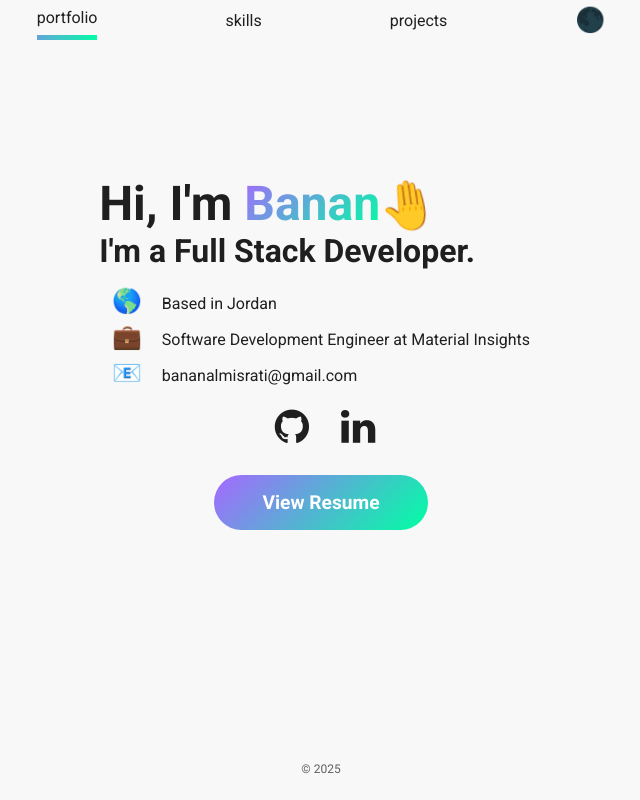
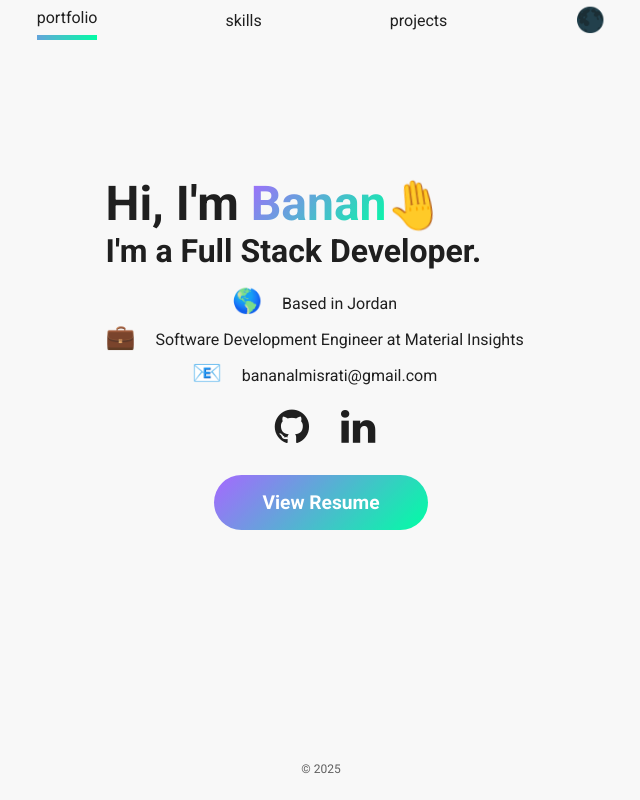
Before and after one commit to BananElmisrati/portfolio, a React (Create React App) app: page /portfolio in a window 1280 px wide. Shown: the whole page, without its empty margins (319-959 px from the left). Built offline with nearby package versions, Linux system fonts and the light colour scheme; the HTML template or start-up script is replaced by a standard one.

Commit message:
fix alignment

```diff
--- a/src/components/portfolio/Portfolio.js
+++ b/src/components/portfolio/Portfolio.js
@@ -13,14 +13,17 @@ export default function Home({ innerRef }) {
    return (
       <Box ref={innerRef} component={'main'} display={'flex'} flexDirection={{ xs: 'column', md: 'row' }} alignItems={'center'}
          justifyContent={'center'} minHeight={'calc(100vh - 175px)'} id={'home'}>
-         {/* <Box  alt={'image of developer'} style={{background: info.gradient}} component={'img'} src={me} width={{xs: '35vh', md: '40vh'}}
-              height={{xs: '35vh', md: '40vh'}}
-              borderRadius={'50%'} p={'0.75rem'} mb={{xs: '1rem', sm: 0}} mr={{xs: 0, md: '2rem'}}/> */}
+
          <Box>
             <h1>Hi, I'm <span style={{ background: info.gradient, WebkitBackgroundClip: 'text', WebkitTextFillColor: 'transparent' }}>{info.firstName}</span><span className={Style.hand}>🤚</span>
             </h1>
             <h2>I'm {info.position}.</h2>
-            <Box component={'ul'} p={'0.8rem'}>
+            <Box component={'ul'} display="flex"
+               flexDirection="column"
+               alignItems="center"
+               justifyContent="center"
+               p={'0.8rem'}
+               sx={{ listStyle: 'none', paddingLeft: 0 }} >
                {info.miniBio.map((bio, index) => (
                   <EmojiBullet key={index} emoji={bio.emoji} text={bio.text} />
                ))}
```
